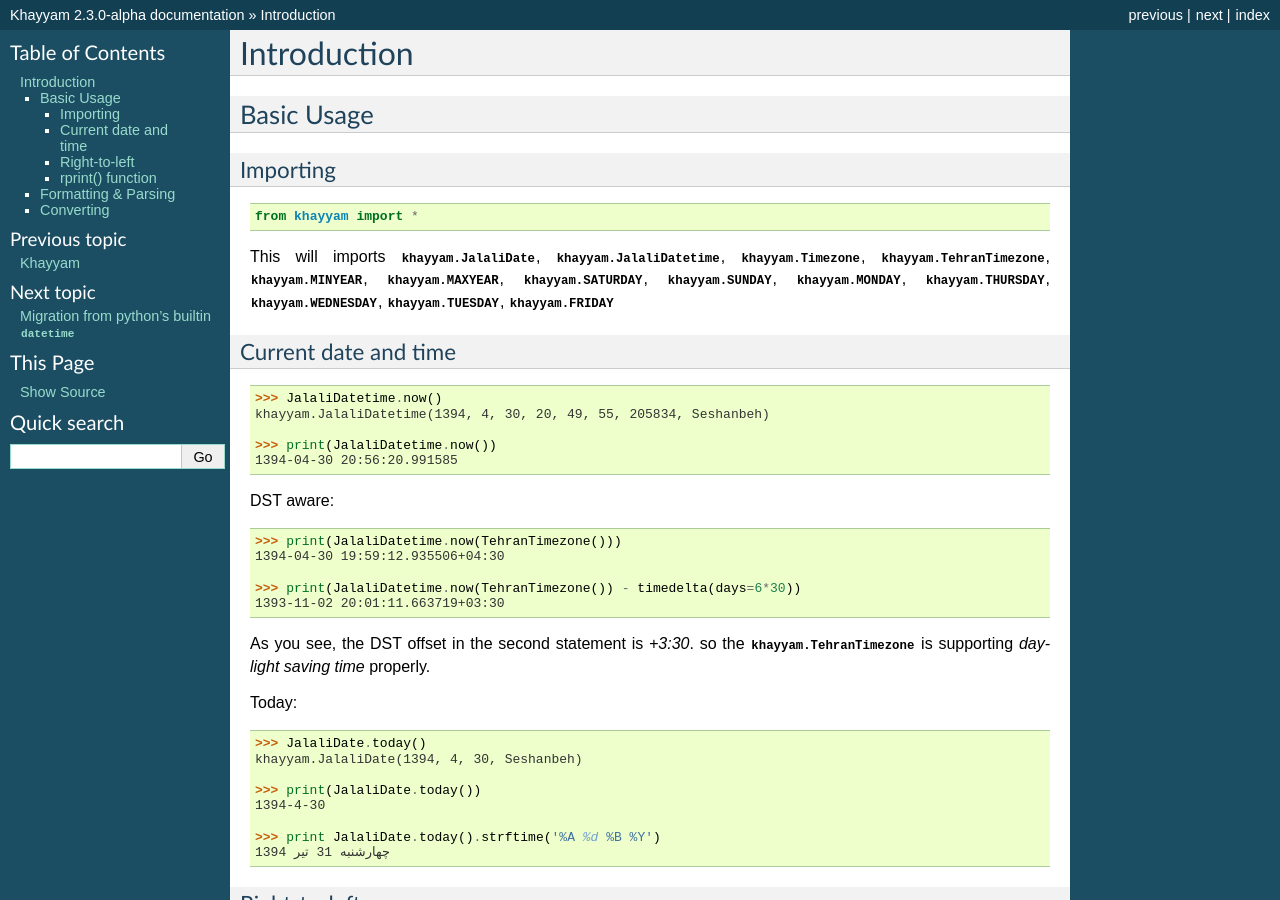
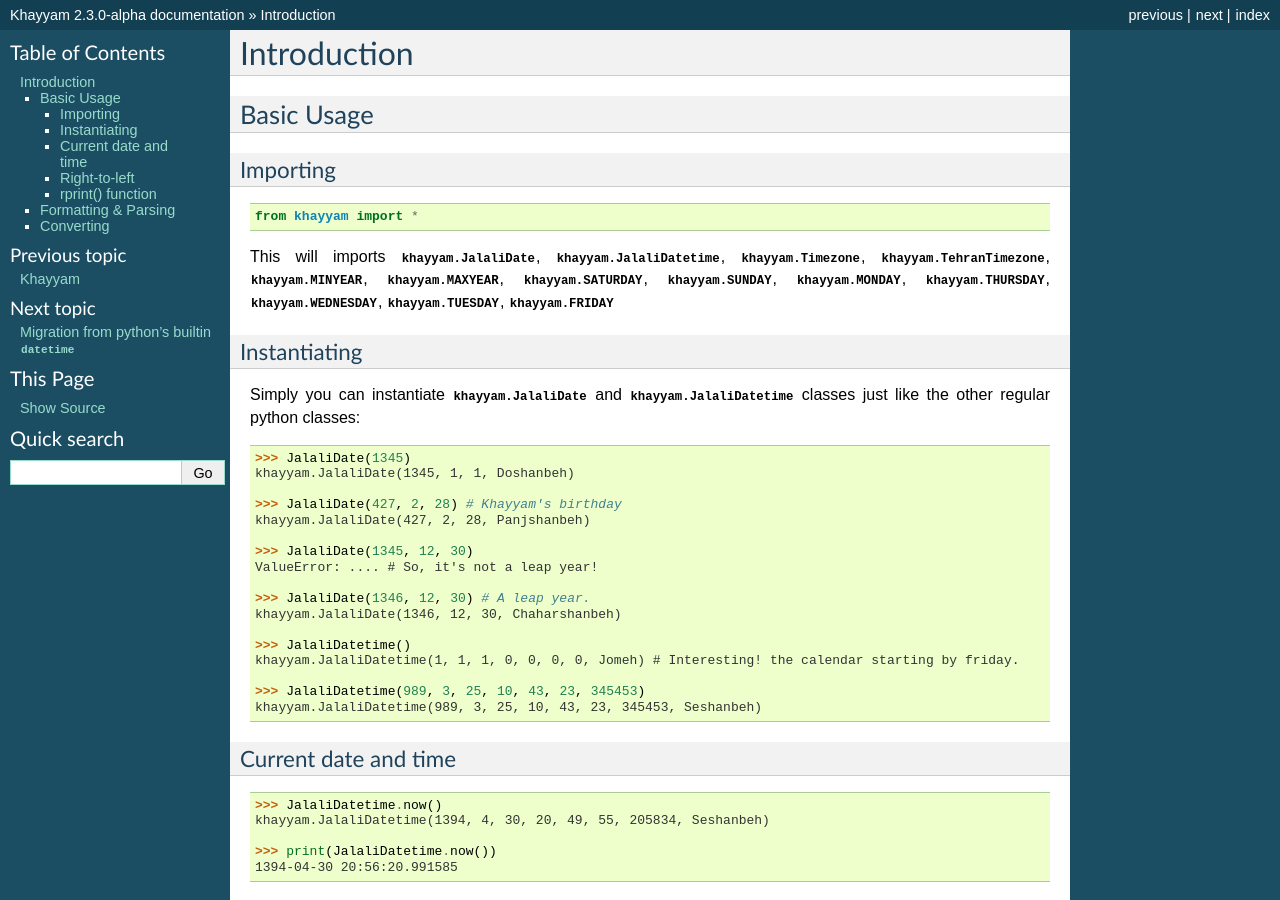
Before and after one commit to pylover/khayyam, a Sphinx documentation site: the page built from sphinx/intro.rst, in a window 1280 px wide and 900 px high. Built offline with Sphinx 7.4.7, drawn with Linux system fonts in a browser that asks for light colours.

Commit message:
Doc: introduction

```diff
--- a/sphinx/intro.rst
+++ b/sphinx/intro.rst
@@ -24,6 +24,30 @@ This will imports
 :py:obj:`khayyam.WEDNESDAY`,
 :py:obj:`khayyam.TUESDAY`,
 :py:obj:`khayyam.FRIDAY`
+
+Instantiating
+^^^^^^^^^^^^^
+
+Simply you can instantiate :py:class:`khayyam.JalaliDate`
+and :py:class:`khayyam.JalaliDatetime` classes just like the other regular python classes::
+
+  >>> JalaliDate(1345)
+  khayyam.JalaliDate(1345, 1, 1, Doshanbeh)
+
+  >>> JalaliDate(427, 2, 28) # Khayyam's birthday
+  khayyam.JalaliDate(427, 2, 28, Panjshanbeh)
+
+  >>> JalaliDate(1345, 12, 30)
+  ValueError: .... # So, it's not a leap year!
+
+  >>> JalaliDate(1346, 12, 30) # A leap year.
+  khayyam.JalaliDate(1346, 12, 30, Chaharshanbeh)
+
+  >>> JalaliDatetime()
+  khayyam.JalaliDatetime(1, 1, 1, 0, 0, 0, 0, Jomeh) # Interesting! the calendar starting by friday.
+
+  >>> JalaliDatetime(989, 3, 25, 10, 43, 23, 345453)
+  khayyam.JalaliDatetime(989, 3, 25, 10, 43, 23, 345453, Seshanbeh)
 
 
 Current date and time
```
Also changed, not shown: other parts of sphinx/intro.rst (+0 -60 lines), README.md (+1 -0 lines).
